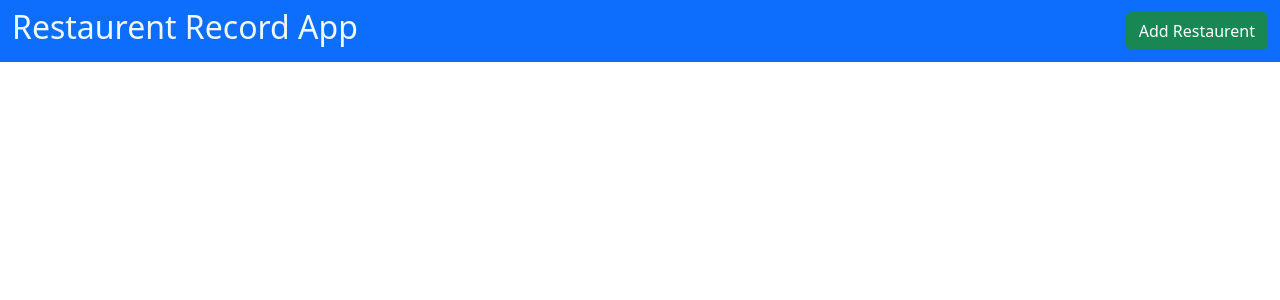
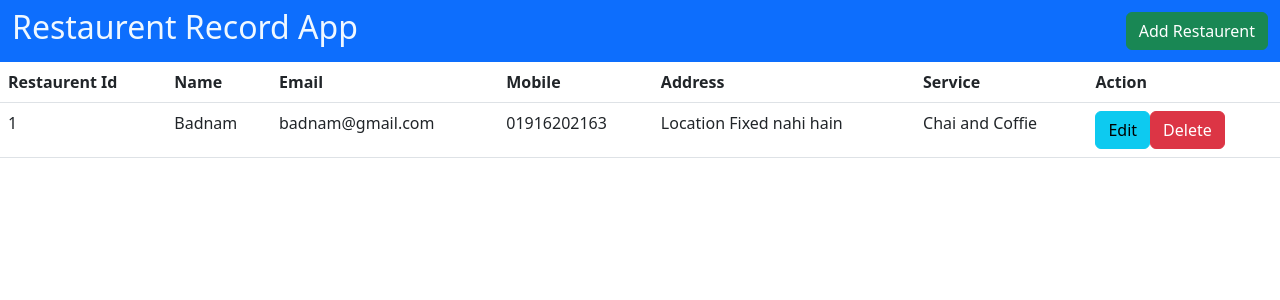
Before and after one commit to naimur202164-rony/Angular-Resturant-App, an Angular app: page / in a window 1280 px wide. Shown: the top 300 px of the page. Built offline with nearby package versions, Linux system fonts and the light colour scheme.

Commit message:
table class added

```diff
--- a/src/app/restaurent-dash/restaurent-dash.component.html
+++ b/src/app/restaurent-dash/restaurent-dash.component.html
@@ -9,10 +9,30 @@
 
 <!-- Table Shown Here -->
 
-<table>
+<table class="table">
   <thead>
     <tr>
-      <th scope="col"></th>
+      <th scope="col">Restaurent Id</th>
+      <th scope="col">Name</th>
+      <th scope="col">Email</th>
+      <th scope="col">Mobile</th>
+      <th scope="col">Address</th>
+      <th scope="col">Service</th>
+      <th scope="col">Action</th>
     </tr>
   </thead>
+  <tbody>
+    <tr>
+      <td>1</td>
+      <td>Badnam</td>
+      <td>badnam@gmail.com</td>
+      <td>01916202163</td>
+      <td>Location Fixed nahi hain</td>
+      <td>Chai and Coffie</td>
+      <td>
+        <button class="btn btn-info">Edit</button>
+        <button class="btn btn-danger">Delete</button>
+      </td>
+    </tr>
+  </tbody>
 </table>
```
